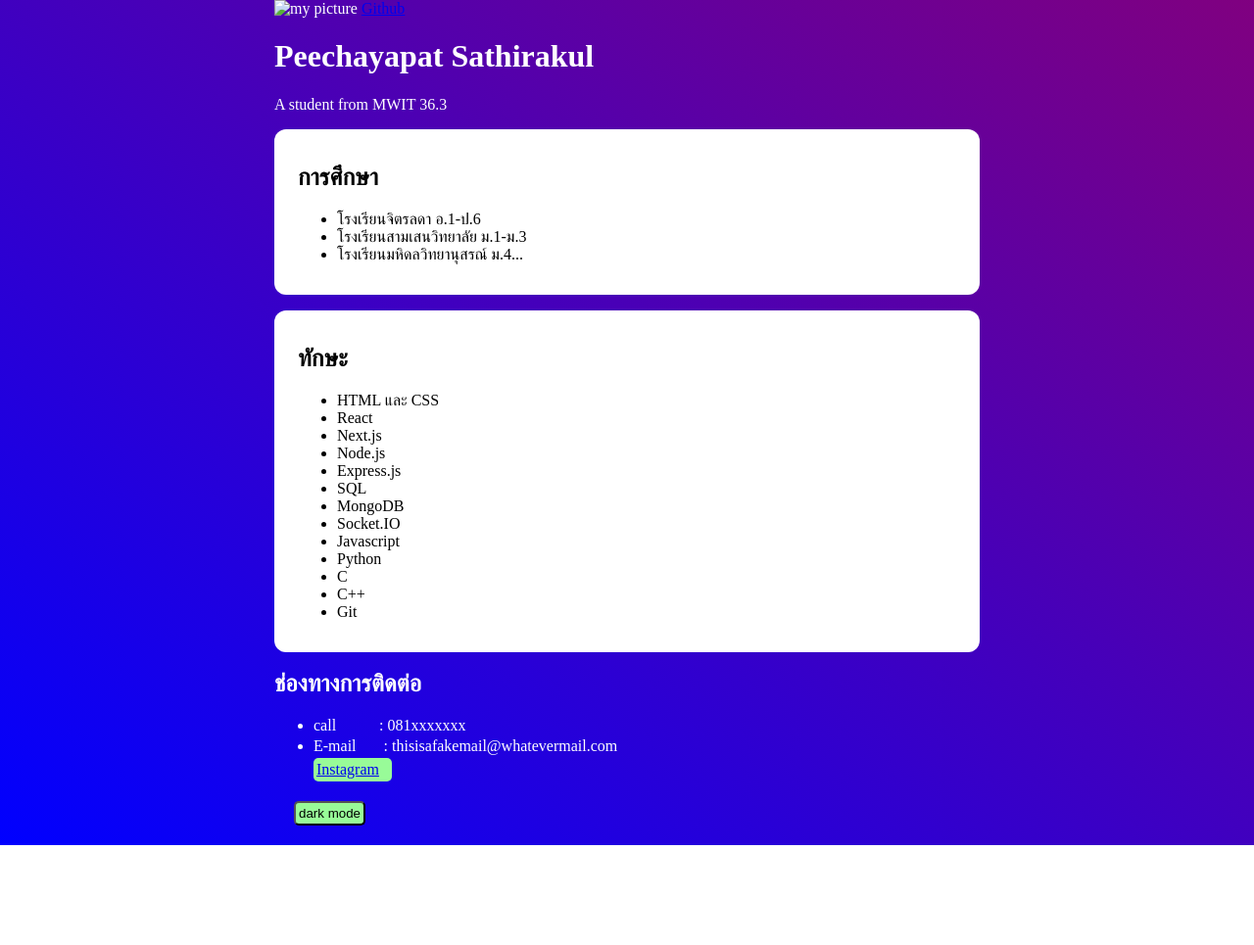
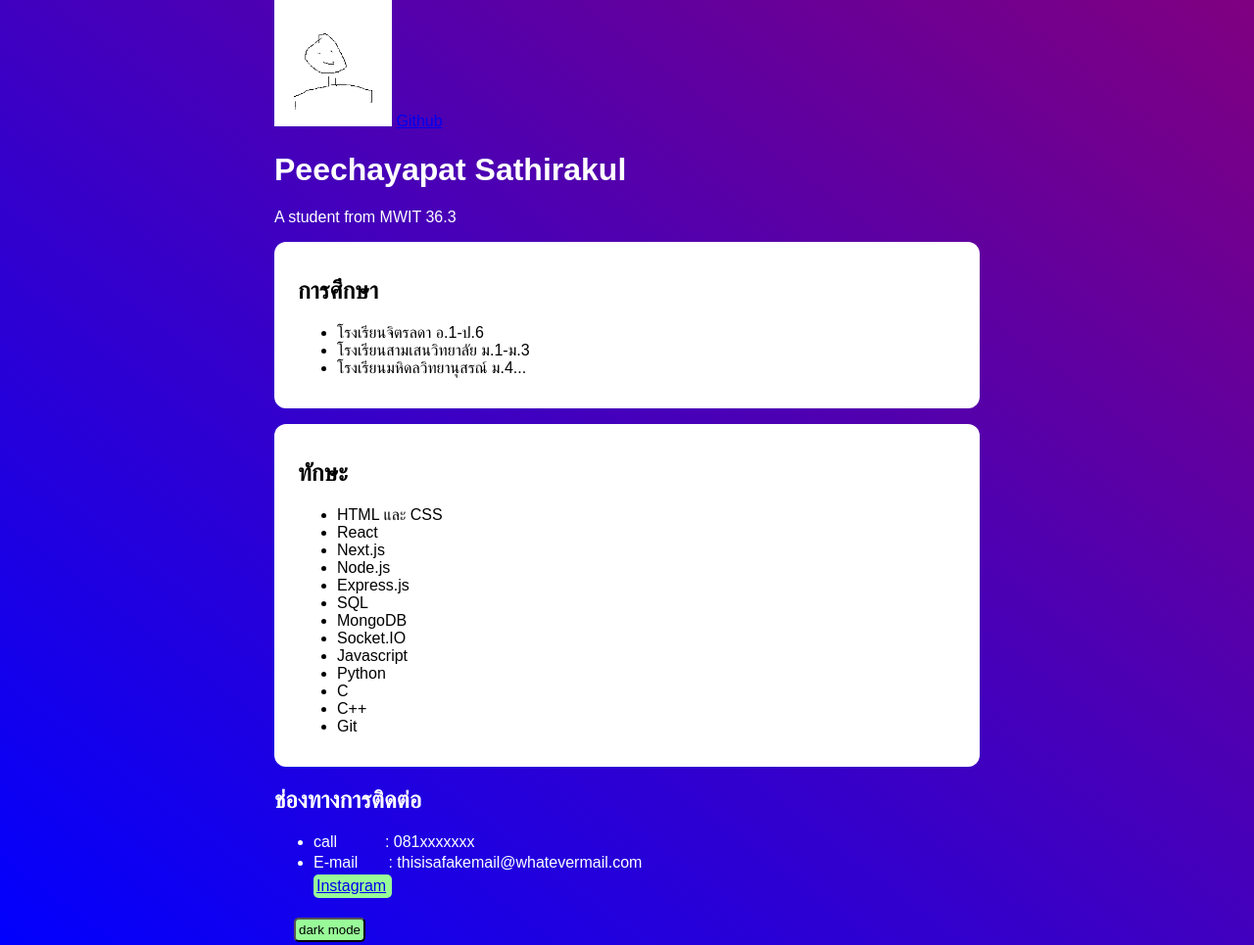
Before and after one commit to penkub/school_app_design_class_cv, a plain HTML site: page index.html in a window 1280 px wide. Shown: the top 965 px of the page at 98% size. Before the commit the page ends 863 px from the top, so only its background shows below. Drawn offline with Linux system fonts and the light colour scheme.

Commit message:
Add files via upload

```diff
--- a/index.html
+++ b/index.html
@@ -38,7 +38,7 @@
       body {
         max-width:720px;
         margin:0 auto;
-        font-family: font-family: Arial, Helvetica, sans-serif;
+        font-family: Arial, Helvetica, sans-serif;
         background: linear-gradient(to top right,blue,purple);
         color:white;
       }
@@ -58,7 +58,7 @@
   </head>
   <body>
     <header>
-    <img src="me.jpg" alt="my picture" width="120">
+    <img src="potrait.png" alt="my picture" width="120">
     <a href="https://github.com/penkub">Github</a>
     <h1>
       Peechayapat Sathirakul
```
